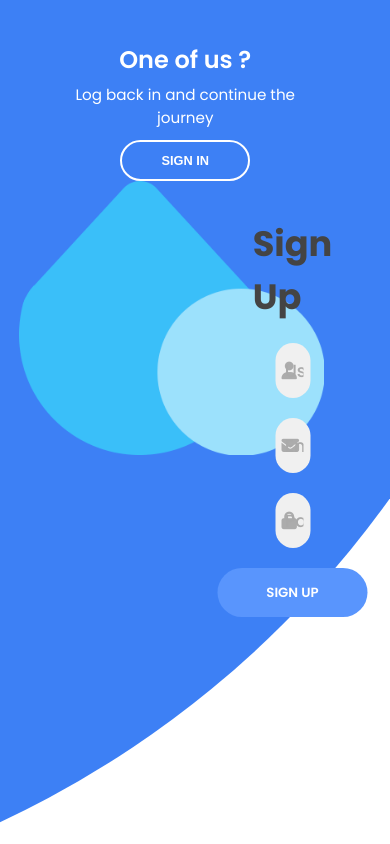
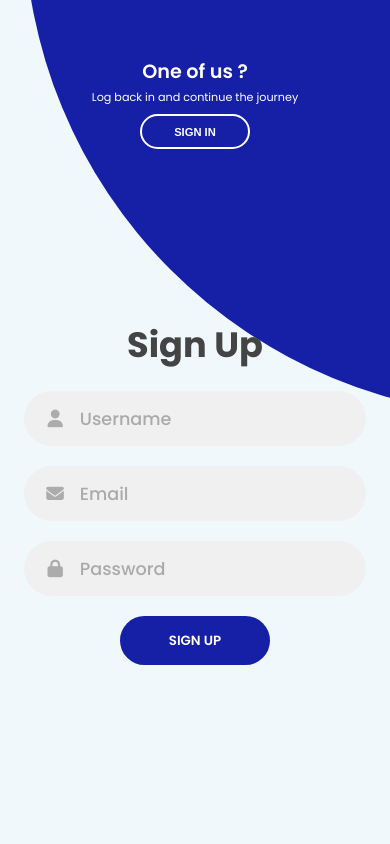
Before and after one commit to munas-git/Contact-book-management-system, a Flask app: page /signup/ in a window 390 px wide. Run offline with Flask 2, Linux system fonts and the light colour scheme; some libraries are stand-ins or nearby versions.

Commit message:
Correted minor issues after merge, moved some files to appropriate location

```diff
--- a/Templates/landing.html
+++ b/Templates/landing.html
@@ -72,6 +72,6 @@
     <!-- JavaScript Files -->
 
     <script src="https://kit.fontawesome.com/a81368914c.js"></script>
-    <script src="./landing.js"></script>
+    <script src="../static/js/landing.js"></script>
   </body>
 </html>
--- a/Templates/signup.html
+++ b/Templates/signup.html
@@ -14,19 +14,19 @@
     <div class="container">
         <div class="forms-container">
             <div class="signup-signup">
-                <form method="POST" class="sign-up-form">
+                <form method="POST" action="" class="sign-up-form">
                     <h2 class="title">Sign Up</h2>
                     <div class="input-field">
                         <i class="fas fa-user"></i>
-                        <input type="text" placeholder="Username" name= "user_name" required>
+                        <input type="text" placeholder="Username" name="user_name">
                     </div>
                     <div class="input-field">
                         <i class="fas fa-envelope"></i>
-                        <input type="text" placeholder="Email" name= "email" required>
+                        <input type="text" placeholder="Email" name="email">
                     </div>
                     <div class="input-field">
                         <i class="fas fa-lock"></i>
-                        <input type="password" placeholder="Password" name ="password" required>
+                        <input type="password" placeholder="Password" name="password">
                     </div>
                     <input type="submit" value="Sign Up" class="btn solid" />
                 </form>
@@ -47,7 +47,7 @@
                   </button>
                 </a>
                 </div>
-                <img src="../static/img/logo.png" class="image" alt="" />
+                <img src="../static/img/log.svg" class="image" alt="" />
               </div>
         </div>
     </div>
--- a/app.py
+++ b/app.py
@@ -7,11 +7,9 @@ app = Flask(__name__)
 
 # Defining temporary session dictionary.
 sess = {
-    "user_name" : "",
-    "password" : "",
-    "user_id" : "",
-    "user_contacts" : "",
-    'test' : [1,2,3,4,5]
+    'user_name' : '',
+    'password' : '',
+    'user_id' : ''
 }
 
 @app.route('/landing/')
@@ -49,17 +47,16 @@ def signIn():
         # Else, redirects to signIn page
         if UserTable(user_name, password).user_exists() == True:
             # Instantiating UserTable class
-            Users = UserTable(user_name, password, 'nil')
+            Users = UserTable(user_name, password)
             # Generating user id to be stored in session.
             user_id = Users.get_id()
-            # Storing user session details.
+            # Instantiating ContactTable class
+            Contact = ContactTable(user_id)
+
+            # Storing user log-in details into session.
             sess["user_name"] = user_name
             sess["password"] = password
             sess["user_id"] = user_id
-            # Instantiating ContactTable and returning all existing user contacts
-            Contacts = ContactTable(user_id)
-            all_contacts = Contacts.return_all_contacts()
-            sess["user_contacts"] = all_contacts
             return redirect(url_for("mainPage"))
         else:
             return redirect(url_for("signIn"))
@@ -68,42 +65,13 @@ def signIn():
 @app.route('/mainpage/', methods= ["POST", "GET"])
 def mainPage():
     if request.method == 'GET':
-
-        # Data to be returned to main page
         user_name = sess.get('user_name').title()
-        user_contacts = sess["user_contacts"]
-        user_contacts = jsonify(user_contacts)
-
         return render_template("mainPage.html", user_name = user_name)
     else:
-        # Getting new-contact details from modal.
-        first_name = request.form.get("first_name")
-        last_name = request.form.get("last_name")
-        number = request.form.get("phone_number")
-        email = request.form.get("email")
-        category = request.form.get("category")
-
-        # User ID from session data.
-        user_id = int(sess.get("user_id"))
-
-        # Instantiating ContactTable.
-        Contacts = ContactTable(user_id, first_name, last_name, number, category, email)
-
-        # Inserting contact into table.
-        Contacts.insert_contact()
-
-        # Updating sessions contact list.
-        user_contacts = Contacts.return_all_contacts()
-        sess["user_contacts"] = user_contacts
-
-        # Data to be returned to main page
         user_name = sess.get('user_name').title()
-        user_contacts = sess["user_contacts"]
-        user_contacts = jsonify(user_contacts)
-
-
+        contacts = ContactTable()
+        # contact_list =
         return render_template("mainPage.html", user_name = user_name)
-
 
 if __name__ == '__main__':
     app.run(debug= True)
--- a/static/css/landingcss.css
+++ b/static/css/landingcss.css
@@ -1,8 +1,8 @@
 @import url("https://fonts.googleapis.com/css2?family=Poppins:wght@100;200;300;400;500;600;700;800;900&display=swap");
 
 .light {
-  --mainColor: #64bcf4;
-  --hoverColor: #5bacdf;
+  --mainColor: #1520a6;
+  --hoverColor: #4d84e2;
   --backgroundColor: #f1f8fc;
   --darkOne: #312f3a;
   --darkTwo: #45424b;
--- a/static/css/signin.css
+++ b/static/css/signin.css
@@ -85,7 +85,7 @@ input {
 
   .btn {
     width: 150px;
-    background-color: #5995fd;
+    background-color: #1520a6;
     border: none;
     outline: none;
     height: 49px;
@@ -122,7 +122,7 @@ input {
     top: -10%;
     right: 48%;
     transform: translateY(-50%);
-    background-image: linear-gradient(-45deg, #3d80f5 0%, #3d80f5 100%);
+    background-image: linear-gradient(-45deg, #1520a6 0%, #1520a6 100%);
     border-radius: 50%;
   }
 
--- a/static/css/signup.css
+++ b/static/css/signup.css
@@ -15,7 +15,7 @@ input {
 .container {
   position: relative;
   width: 100%;
-    background-color: #fff;
+  background-color:  #f1f8fc;
   min-height: 100vh;
   overflow: hidden;
 }
@@ -85,7 +85,7 @@ input {
 
 .btn {
   width: 150px;
-    background-color: #5995fd;
+  background-color: #1520a6;
   border: none;
   outline: none;
   height: 49px;
@@ -101,7 +101,6 @@ input {
 .btn:hover {
   background-color: #4d84e2;
 }
-
 
 .signup-signup {
   position: absolute;
@@ -121,14 +120,14 @@ input {
   height: 2000px;
   width: 2000px;
   top: -10%;
-    right: -48%;
+  right: 48%;
   transform: translateY(-50%);
-    background-image: linear-gradient(-45deg, #3d80f5 0%, #3d80f5 100%);
+  background-image: linear-gradient(-45deg, #1520a6 0%, #1520a6 100%);
   border-radius: 50%;
 }
 
 .image{
-    width: 110%;
+  width: 100%;
 }
 
 .panel-container{
@@ -142,7 +141,6 @@ input {
 }
 
 .panel {
-    position: absolute;
   display: flex;
   flex-direction: column;
   align-items: flex-end;
@@ -182,3 +180,104 @@ input {
   font-weight: 600;
   font-size: 0.8rem;
 }
+
+@media (max-width: 870px){
+  .container {
+    min-height: 800px;
+    height: 100vh;
+  }
+
+  .container:before{
+    width: 1000px;
+    height: 900px;
+    left: 30%;
+    bottom: 68%;
+    right: 40%;
+    left: initial;
+  }
+
+  .signup-signup{
+    width: 100%;
+    left: 50%;
+    top: 80%;
+    transform: translate(-50%, -100%);
+    transition: 1s 0.8s ease-in-out;
+  }
+  .panel-container{
+    grid-template-columns: 1fr;
+    grid-template-rows: 1fr 2fr 1fr;
+  }
+
+  .right-panel .content, .right-panel .image{
+    transform: translate(0px);
+  }
+
+  .panel{
+    flex-direction: row;
+    justify-content: space-around;
+    align-items: center;
+    padding: 2.5rem 8%;
+  }
+
+  .image{
+    width: 250px;
+  }
+
+  .panel .content {
+    padding-right: 15%;
+    transition: transform 0.9s ease-in-out;
+    transition-delay: 0.8s;
+  }
+
+  .panel h3 {
+    font-size: 1.2rem;
+  }
+
+  .panel p {
+    font-size: 0.7rem;
+    padding: 0.5rem 0;
+  }
+
+  .btn.transparent {
+    width: 110px;
+    height: 35px;
+    font-size: 0.7rem;
+  }
+  .title {
+    font-size: 2.2rem;
+    color: #444;
+    margin-bottom: 10px;
+  }
+
+}
+
+@media (max-width: 570px) {
+  form {
+    padding: 0 1.5rem;
+  }
+
+  .image {
+    display: none;
+  }
+  .panel .content {
+    padding: 0.5rem 1rem;
+  }
+  .container {
+    padding: 1.5rem;
+  }
+
+  .container:before {
+    width: 1000px;
+    height: 1000px;
+    left: 30%;
+    bottom: 68%;
+    right: initial;
+    left: initial;
+  }
+
+  .title {
+    font-size: 2.2rem;
+    color: #444;
+    margin-bottom: 10px;
+  }
+}
```
Also changed, not shown: Database/database.json (+1 -1 lines), Templates/signin.html (+5 -5 lines), static/js/landing.js (added, +51 -0 lines), static/img/image-files-here.txt (deleted). Lines whose indentation alone changed are shown as unchanged.
